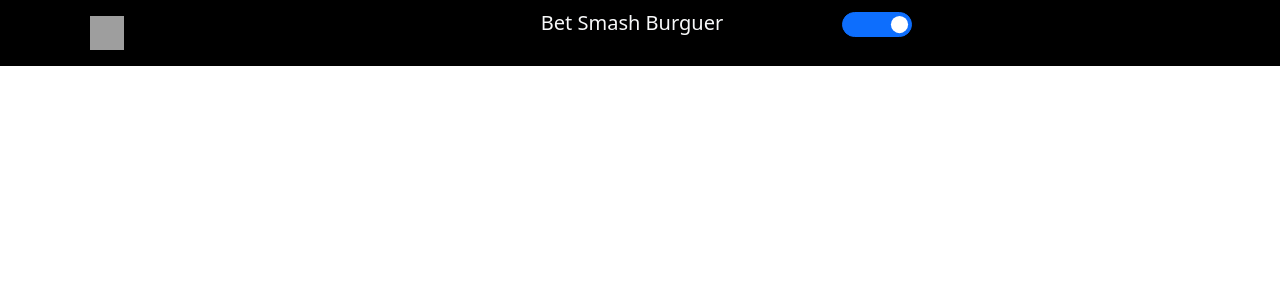
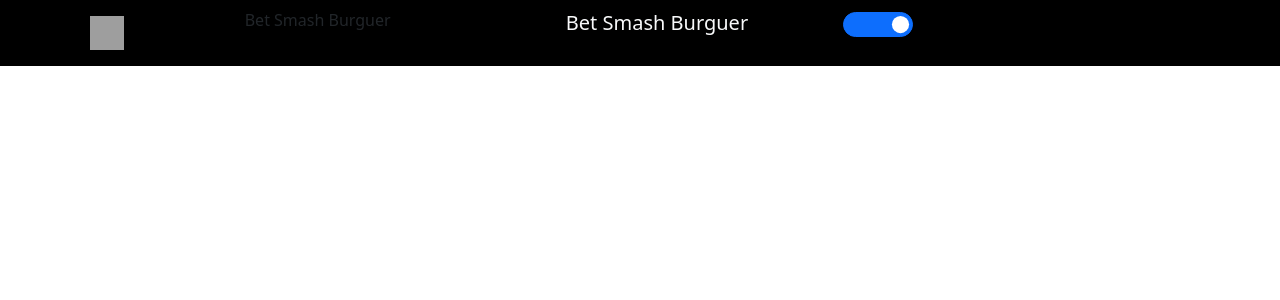
Before and after one commit to Cambrolle/BetRestaurante, a Django app: page / in a window 1280 px wide. Shown: the top 300 px of the page. Run offline with Django 5.2, Linux system fonts and the light colour scheme; grey boxes are pictures that could not be loaded.

Commit message:
Proyecto3

```diff
--- a/templates/navbarra.html
+++ b/templates/navbarra.html
@@ -18,9 +18,14 @@
                 <li><a class="dropdown-item" href="#">Something else here</a></li>
               </ul>
             </li>
-          </ul>
+
+
+              <div class="col">
+
+              <img src="" class="navbar-brand text-light" href="#">Bet Smash Burguer</img>
+
             </div>
-            <div class="col">
+              <div class="col">
 
               <a class="navbar-brand text-light" href="#">Bet Smash Burguer</a>
                 <button class="navbar-toggler" type="button" data-bs-toggle="collapse" data-bs-target="#navbarNavDropdown" aria-controls="navbarNavDropdown" aria-expanded="false" aria-label="Toggle navigation">
@@ -32,7 +37,8 @@
                 <input class="form-check-input" type="checkbox" role="switch" id="flexSwitchCheckChecked" checked style="width: 70px;height: 25px;">
               </div>
             </div>
-          </div>
+              </ul>
+            </div>
         </div>
         </div>
       </div>
```
